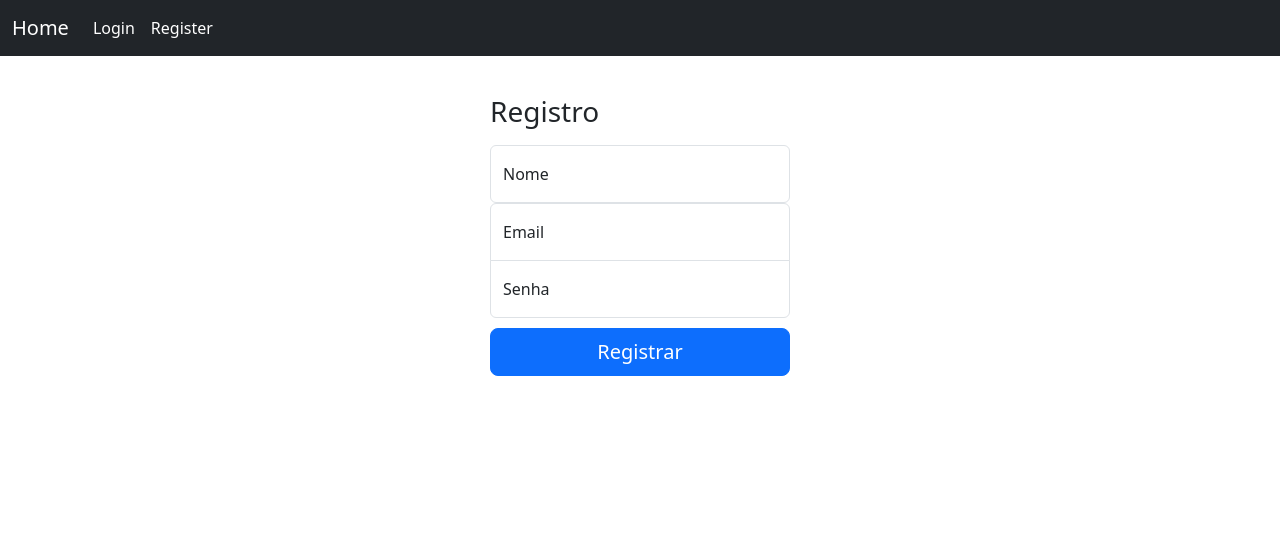
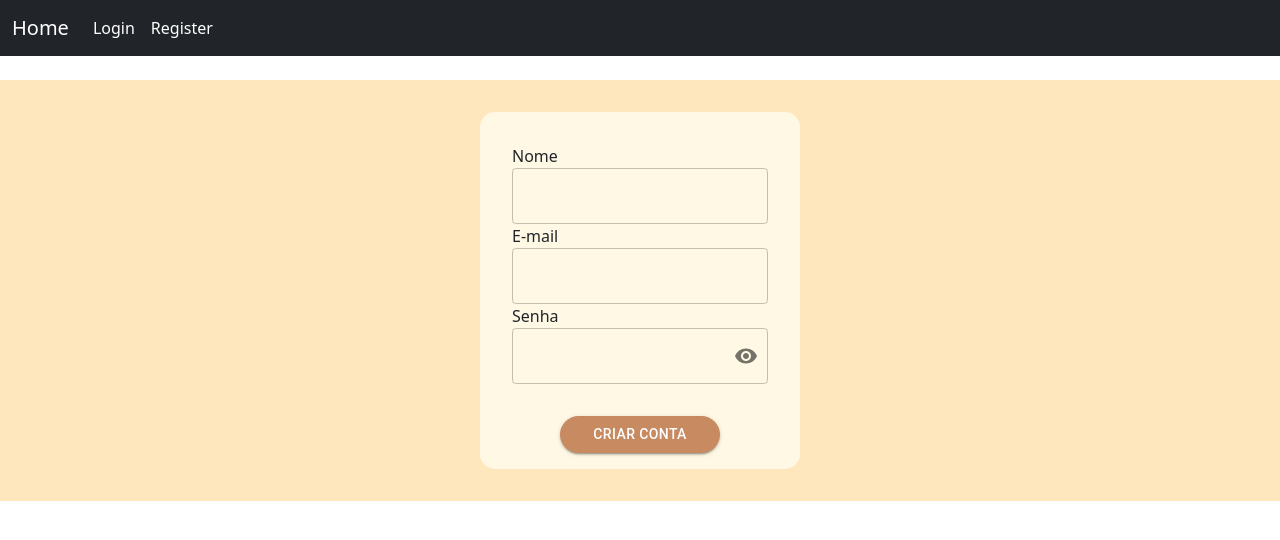
Before and after one commit to andrealvescorreia/padaflix, a React (Vite) app in the folder frontend/: page /register in a window 1280 px wide. Shown: the top 540 px of the page. Built offline with nearby package versions, Linux system fonts and the light colour scheme; no server answers.

Commit message:
tela Registro

```diff
--- a/frontend/src/routes/Register/index.tsx
+++ b/frontend/src/routes/Register/index.tsx
@@ -2,6 +2,8 @@ import { SyntheticEvent, useState } from "react";
 import { redirect, useNavigate } from "react-router-dom";
 import axiosInstance from '../../axios'
 import { Navigate } from "react-router-dom";
+import { Button, TextField } from "@mui/material";
+import InputAdornments from "../../components/InputPass";
 
 const Register = () => {
 
@@ -28,30 +30,26 @@ const Register = () => {
     }
 
     return (
-        <main className="form-signin w-100 m-auto">
+        <main  id="mainContainer">
+        <form  onSubmit={submit} id = "secondaryContainer">
 
-        <form onSubmit={submit}>
-            <h1 className="h3 mb-3 fw-normal">Registro</h1>
-            <div className="form-floating">
-                <input className="form-control"  placeholder="Nome" required
-                    onChange={e => setName(e.target.value)}
-                />
-                <label htmlFor="floatingInput">Nome</label>
-            </div>
-            <div className="form-floating">
-                <input type="email" className="form-control"  placeholder="name@example.com"
-                    onChange={e => setEmail(e.target.value)}
-                />
-                <label htmlFor="floatingInput">Email</label>
-            </div>
-            <div className="form-floating">
-                <input type="password" className="form-control" placeholder="Password"
-                    onChange={e => setPassword(e.target.value)}
-                />
-                <label htmlFor="floatingPassword">Senha</label>
-            </div>
-            <button className="w-100 btn btn-lg btn-primary" type="submit">Registrar</button>
-        </form>
+                <label htmlFor="name">Nome
+                    <TextField id="name"onChange={e => setName(e.target.value)}/>
+                </label>
+
+                <label htmlFor="">E-mail
+                    <TextField onChange={e => setEmail(e.target.value)}/>
+                </label>
+
+                <label htmlFor="">Senha
+                    <InputAdornments onChange={e => setPassword(e.target.value)} />
+                </label>
+
+                <div id="buttonsOfLogin">
+                    <Button variant="contained" className="buttonFull" type="submit">Criar conta</Button>
+                </div>
+
+            </form>
         </main>
     );
 }
```
Also changed, not shown: frontend/src/routes/Register/Register.scss (added).
